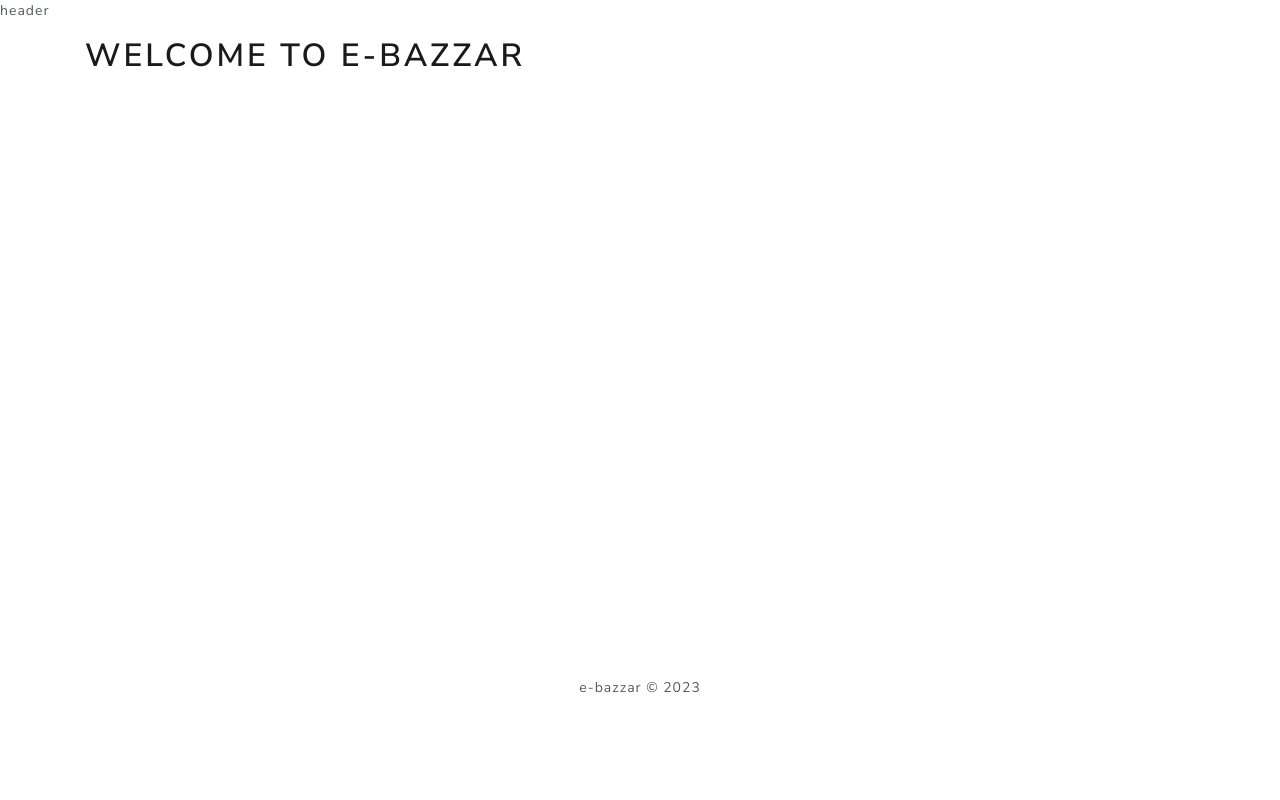
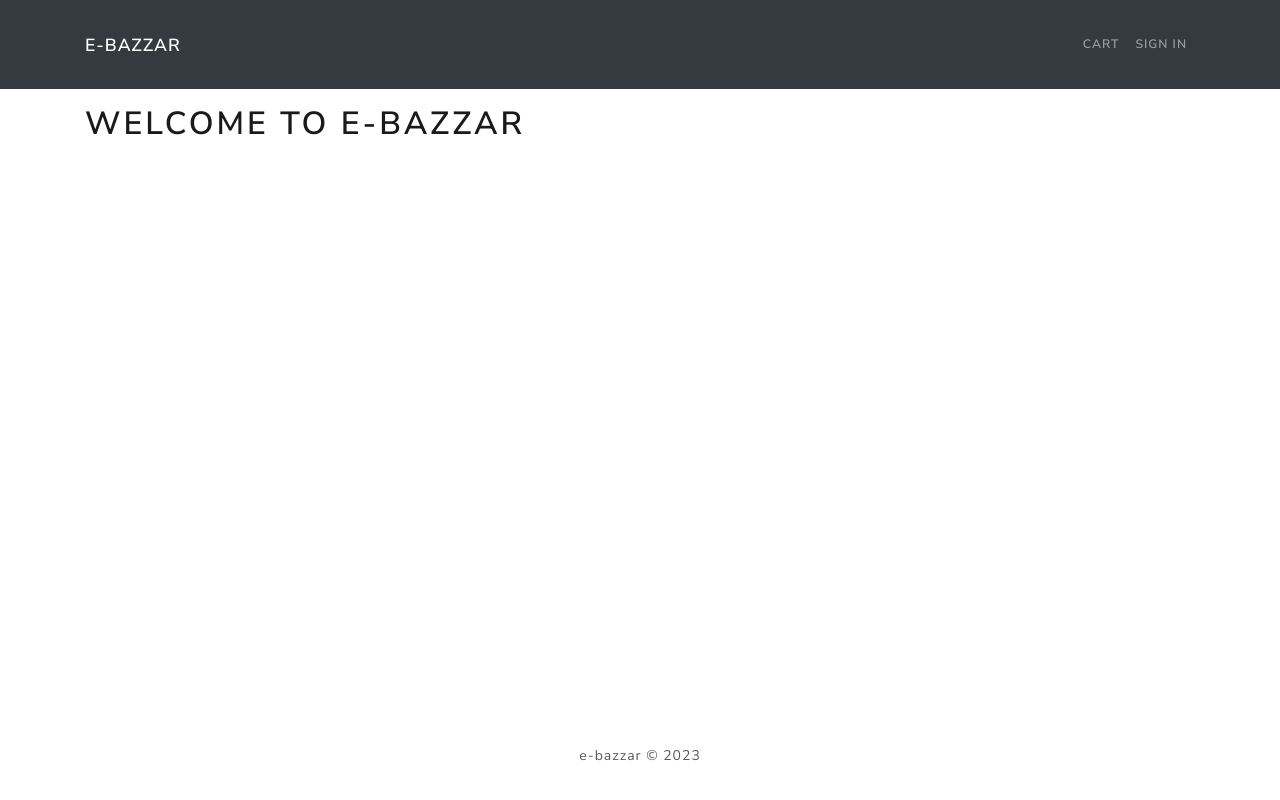
Before and after one commit to ShiroYaksha90/e-bazzar, a React (Create React App) app: page / in a window 1280 px wide. Built offline with nearby package versions, Linux system fonts and the light colour scheme.

Commit message:
Import navbar component & add font awesome icons

```diff
--- a/src/components/Header.js
+++ b/src/components/Header.js
@@ -1,8 +1,26 @@
 import React from 'react';
+import { Navbar, Nav, Container } from 'react-bootstrap';
 
 const Header = () => (
   <header>
-    header
+    <Navbar bg="dark" variant="dark" expand="lg" collapseOnSelect>
+      <Container>
+        <Navbar.Brand href="#home">E-BAZZAR</Navbar.Brand>
+        <Navbar.Toggle aria-controls="basic-navbar-nav" />
+        <Navbar.Collapse id="basic-navbar-nav">
+          <Nav className="ml-auto">
+            <Nav.Link href="/cart">
+              <i className="fas fa-shopping-cart" />
+              Cart
+            </Nav.Link>
+            <Nav.Link href="/login">
+              <i className="fas fa-user" />
+              Sign In
+            </Nav.Link>
+          </Nav>
+        </Navbar.Collapse>
+      </Container>
+    </Navbar>
   </header>
 );
 
```
